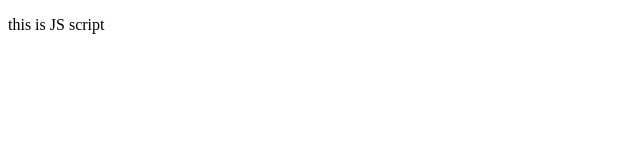
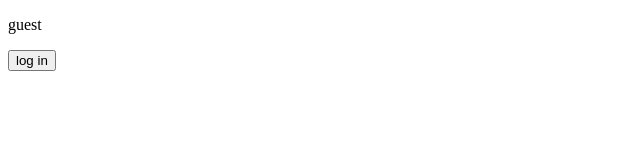
Before and after one commit to Shivam24S/Learning-or-Revision-JS-IN-Great-Details, a plain HTML site: page Ch-1. add JS in HTML/1.index.html in a window 1280 px wide. Shown: the whole page, without its empty margins (0-640 px from the left). Drawn offline with Linux system fonts and the light colour scheme.

Commit message:
changing html data using  JS example added

```diff
--- a/Ch-1. add JS in HTML/1.index.html
+++ b/Ch-1. add JS in HTML/1.index.html
@@ -39,14 +39,21 @@ Inline	   JavaScript directly in HTML attributes	Simple, quick interactions
     <!-- <script src="1.index.js"></script> -->
   </head>
   <body>
-    <p id="demo"></p>
+    <p id="demo">guest</p>
+    <button id="btn" onclick="myFunction">log in</button>
 
     <!-- 2. Inline JS code in the body section -->
     <!-- <script>
-      document.getElementById("demo").textContent = "This is JS script";
+      //   document.getElementById("demo").textContent = "This is JS script";
+
+      document
+        .getElementById("btn")
+        .addEventListener("click", function myFunction() {
+          document.getElementById("demo").innerHTML = "logged in";
+        });
     </script> -->
 
     <!-- 3. Using an external file in the body section -->
-    <script src="1.index.js"></script>
+    <script src="1.index.js" defer></script>
   </body>
 </html>
--- a/Ch-1. add JS in HTML/1.index.js
+++ b/Ch-1. add JS in HTML/1.index.js
@@ -1 +1,13 @@
-document.getElementById("demo").innerHTML = "this is JS script";
+// document.getElementById("demo").innerHTML = "this is JS script";
+
+// user log in example using external file
+
+// for this example
+
+document.getElementById("demo").innerHTML = "guest";
+
+// adding event listeners and functionality.
+
+document.getElementById("btn").addEventListener("click", function myFunction() {
+  document.getElementById("demo").innerHTML = "logged in";
+});
```
